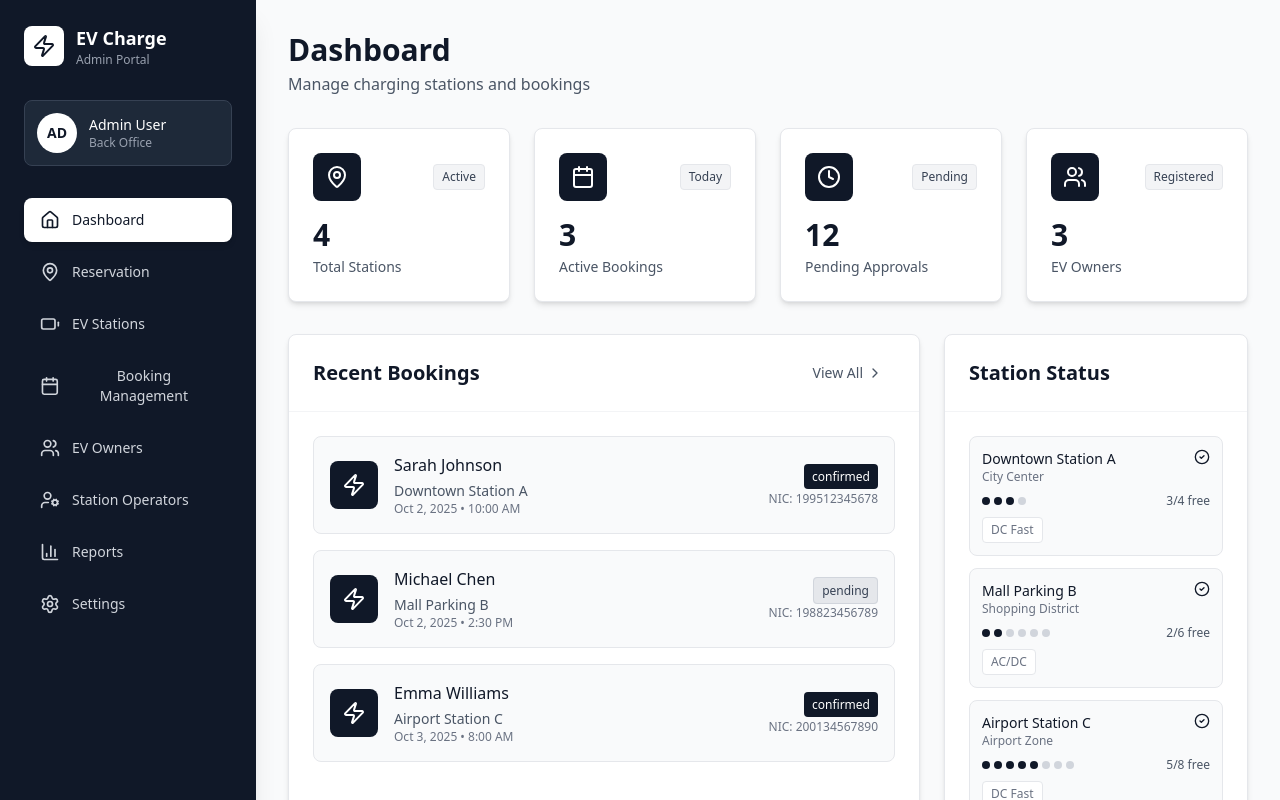
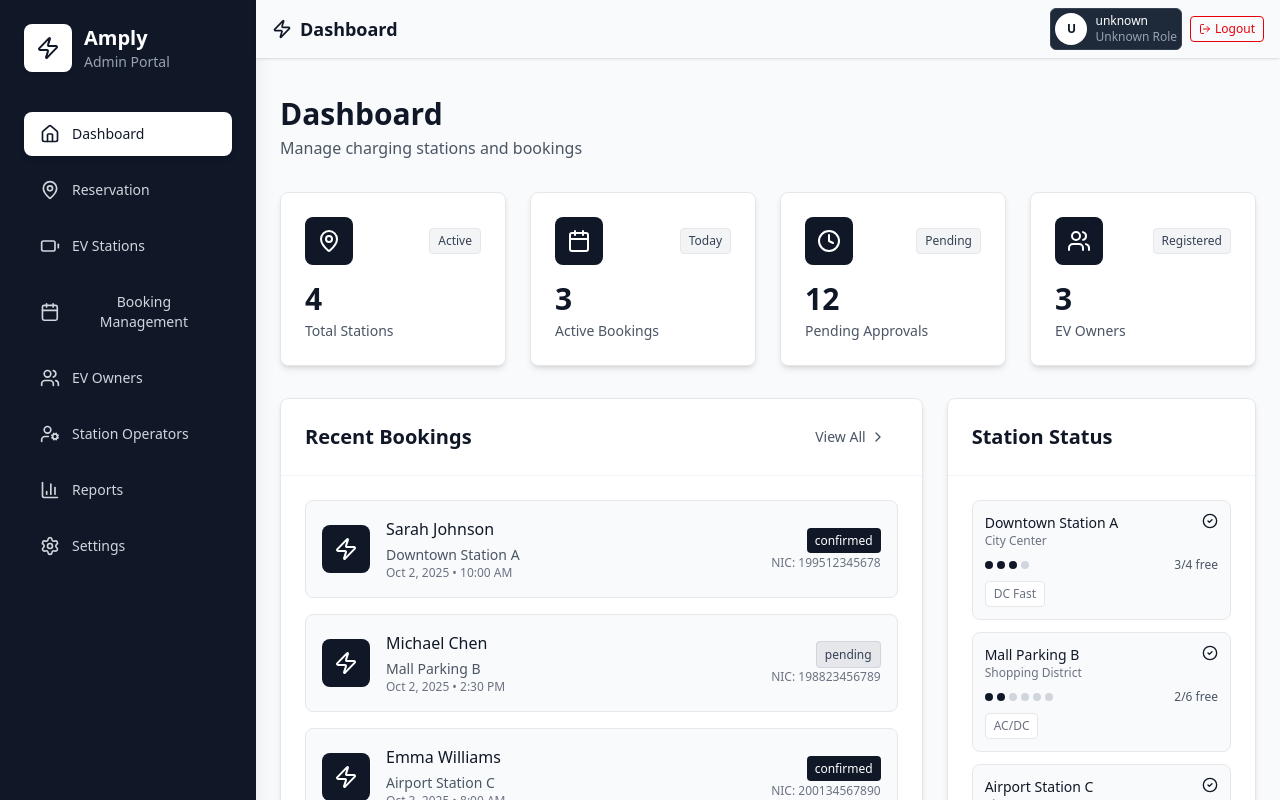
Before and after one commit to prabashwara65/Amply, a React (Vite) app in the folder amply.client/: page /dashboard in a window 1280 px wide. Shown: the top 800 px of the page. Built offline with nearby package versions, Linux system fonts and the light colour scheme.

Commit message:
ui and role base

```diff
--- a/amply.client/src/Pages/Auth/Dashboard/ChargingStations.jsx
+++ /dev/null
@@ -1,19 +0,0 @@
-// src/Pages/Auth/DashboardPages/ChargingStations.jsx
-import React from "react";
-
-export default function ChargingStations() {
-  return (
-    <div>
-      <h2 className="text-3xl font-bold mb-4">Charging Stations</h2>
-      <p>Here you can manage charging stations</p>
-    </div>
-  );
-}
-
-// // src/Pages/Auth/DashboardPages/Bookings.jsx
-// import React from "react";
-// import ReservationList from "../Reservation/ReservationList";
-
-// export default function Bookings() {
-//   return <ReservationList />;
-// }
--- a/amply.client/src/Pages/Auth/Dashboard/Dashboard.jsx
+++ b/amply.client/src/Pages/Auth/Dashboard/Dashboard.jsx
@@ -1,22 +1,19 @@
 import React, { useState, useEffect } from "react"
 import { useLocation } from "react-router-dom"
 import { Home, MapPin, Calendar, Users, UserCog, BarChart3, Settings, Zap, Battery } from "lucide-react"
+
 import HomePage from "../Dashboard/HomePage"
 import ReservationList from "../../Reservation/ReservationList"
-import ChargingStations from "../Dashboard/ChargingStations"
 import ChargingStationDashboard from "../../ChargingStationManagement/ChargingStationDashboard"
-// import Bookings from "./DashboardPages/Bookings"
+import DashboardNavbar from "./DashboardNavbar"
 
 export default function BackOfficeDashboard() {
   const [activeNav, setActiveNav] = useState("home")
   const location = useLocation()
 
-  // Handle navigation state from other pages
   useEffect(() => {
     const state = location.state
-    if (state && state.activeNav) {
-      setActiveNav(state.activeNav)
-    }
+    if (state && state.activeNav) setActiveNav(state.activeNav)
   }, [location.state])
 
   const navItems = [
@@ -30,10 +27,9 @@ export default function BackOfficeDashboard() {
     { id: "settings", label: "Settings", icon: Settings },
   ]
 
-  // Dummy data for Home
-  const recentBookings = [/* same as before */]
-  const chargingStations = [/* same as before */]
-  const recentOwners = [/* same as before */]
+  const recentBookings = []
+  const chargingStations = []
+  const recentOwners = []
 
   const renderContent = () => {
     switch (activeNav) {
@@ -43,8 +39,6 @@ export default function BackOfficeDashboard() {
         return <ReservationList />
       case "ev-stations":
         return <ChargingStationDashboard />
-      // case "bookings":
-      //   return <Bookings />
       default:
         return <HomePage recentBookings={recentBookings} chargingStations={chargingStations} recentOwners={recentOwners} />
     }
@@ -52,30 +46,21 @@ export default function BackOfficeDashboard() {
 
   return (
     <div className="flex min-h-screen bg-gray-50">
-      <aside className="w-64 bg-gray-900 p-6 flex flex-col shadow-xl">
-        {/* Sidebar Logo & User Info */}
-        <div className="flex items-center gap-3 mb-8">
-          <div className="w-10 h-10 bg-white rounded-lg flex items-center justify-center">
+      {/* Sidebar */}
+      <aside className="w-64 bg-gray-900 p-6 flex flex-col shadow-xl sticky top-0 h-screen">
+        {/* Logo */}
+        <div className="flex items-center gap-3 mb-10">
+          <div className="w-12 h-12 bg-white rounded-lg flex items-center justify-center shadow">
             <Zap className="w-6 h-6 text-gray-900" />
           </div>
           <div>
-            <h1 className="text-lg font-bold text-white">EV Charge</h1>
-            <p className="text-xs text-gray-400">Admin Portal</p>
+            <h1 className="text-xl font-bold text-white">Amply</h1>
+            <p className="text-sm text-gray-400">Admin Portal</p>
           </div>
         </div>
 
-        {/* User Info */}
-        <div className="flex items-center gap-3 mb-8 p-3 bg-gray-800 border border-gray-700 rounded-lg">
-          <div className="w-10 h-10 bg-white rounded-full flex items-center justify-center">
-            <span className="text-sm font-bold text-gray-900">AD</span>
-          </div>
-          <div className="flex-1">
-            <p className="text-sm font-medium text-white">Admin User</p>
-            <p className="text-xs text-gray-400">Back Office</p>
-          </div>
-        </div>
-
-        <nav className="flex-1 space-y-2">
+        {/* Navigation */}
+        <nav className="flex-1 space-y-3">
           {navItems.map((item) => {
             const Icon = item.icon
             return (
@@ -85,7 +70,7 @@ export default function BackOfficeDashboard() {
                 className={`w-full flex items-center gap-3 px-4 py-3 rounded-lg transition-all ${
                   activeNav === item.id
                     ? "bg-white text-gray-900 shadow-md"
-                    : "text-gray-300 hover:bg-gray-800 hover:text-white"
+                    : "text-gray-300 hover:bg-gray-800 hover:text-white hover:shadow-inner"
                 }`}
               >
                 <Icon className="w-5 h-5" />
@@ -96,7 +81,18 @@ export default function BackOfficeDashboard() {
         </nav>
       </aside>
 
-      <main className="flex-1 p-8 overflow-auto">{renderContent()}</main>
+      {/* Main Content */}
+      <main className="flex-1 overflow-auto relative">
+        {/* Fixed Top Navbar */}
+        <div className="fixed top-0 left-64 right-0 z-20">
+          <DashboardNavbar />
+        </div>
+
+        {/* Page Content */}
+        <div className="pt-24 px-6 pb-6">
+          <div className="space-y-6">{renderContent()}</div>
+        </div>
+      </main>
     </div>
   )
 }
--- /dev/null
+++ b/amply.client/src/Pages/Auth/Dashboard/DashboardNavbar.jsx
@@ -0,0 +1,56 @@
+// src/Components/DashboardNavbar.jsx
+import React, { useState, useEffect } from "react"
+import { Zap, LogOut } from "lucide-react"
+
+export default function DashboardNavbar() {
+  const [user, setUser] = useState({ name: "", role: "", email: "" })
+
+  useEffect(() => {
+    const email = localStorage.getItem("email") || "unknown@example.com"
+    const role = localStorage.getItem("role") || "Unknown Role"
+    const name = email.split("@")[0]
+    setUser({ name, role, email })
+  }, [])
+
+  const initials = user.name
+    .split(/[\s._-]+/)
+    .map((n) => n[0])
+    .join("")
+    .toUpperCase()
+
+  const handleLogout = () => {
+    localStorage.clear()
+    window.location.href = "/login"
+  }
+
+  return (
+    <header className="flex items-center justify-between mb-4 px-4 py-2 bg-gray-50 shadow">
+      {/* Dashboard Title */}
+      <div className="flex items-center gap-2">
+        <Zap className="w-5 h-5 text-gray-900" />
+        <h2 className="text-lg font-bold text-gray-900">Dashboard</h2>
+      </div>
+
+      {/* User Info + Logout */}
+      <div className="flex items-center gap-2">
+        <div className="flex items-center gap-2 p-1 bg-gray-800 border border-gray-700 rounded-md">
+          <div className="w-8 h-8 bg-white rounded-full flex items-center justify-center text-xs font-bold text-gray-900">
+            {initials}
+          </div>
+          <div className="flex flex-col text-xs text-white">
+            <span>{user.name}</span>
+            <span className="text-gray-400">{user.role}</span>
+          </div>
+        </div>
+
+        <button
+          onClick={handleLogout}
+          className="flex items-center gap-1 px-2 py-1 border border-red-600 rounded text-red-600 text-xs hover:bg-red-600 hover:text-white transition"
+        >
+          <LogOut className="w-3 h-3" />
+          Logout
+        </button>
+      </div>
+    </header>
+  )
+}
```
